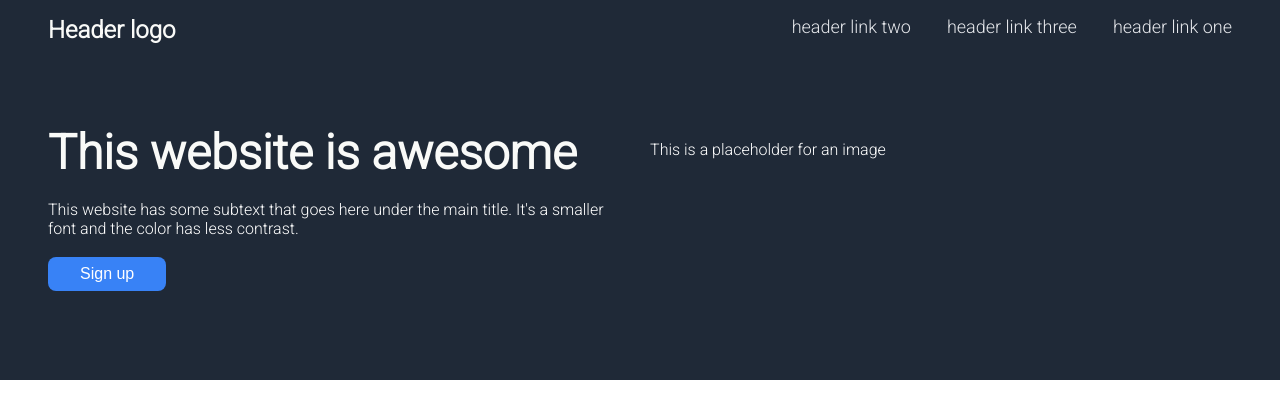
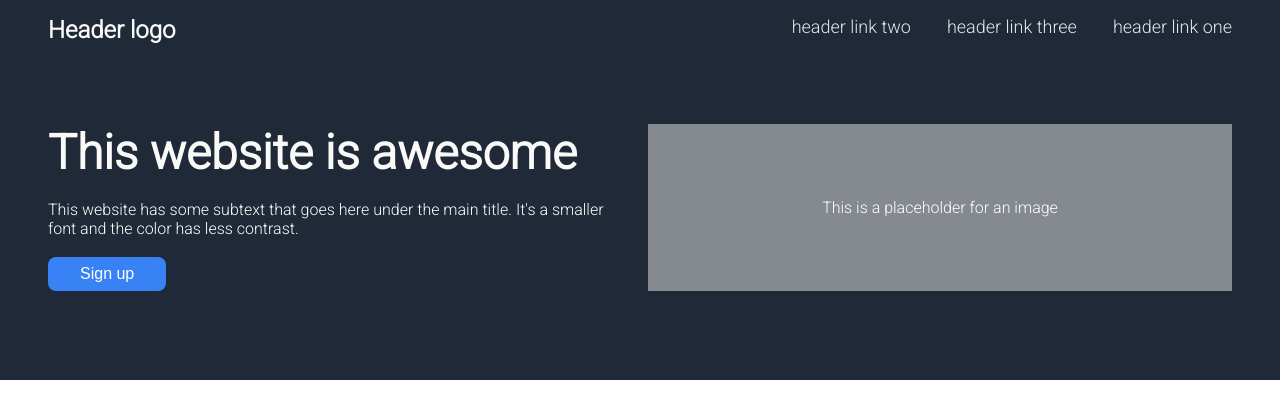
Before and after one commit to creative-nam/landing-page, a plain HTML site: page index.html in a window 1280 px wide. Drawn offline with Linux system fonts and the light colour scheme.

Commit message:
styled .img-place holder in <section>

```diff
--- a/style.css
+++ b/style.css
@@ -69,3 +69,11 @@ section {
     padding: .5em 2em;
     align-self: flex-start;
 }
+
+.img-placeholder {
+    display: flex;
+    justify-content: center;
+    align-items: center;
+    background-color: hsla(0, 0%, 90%, 0.514);
+    width: 49.5%;
+}
```
